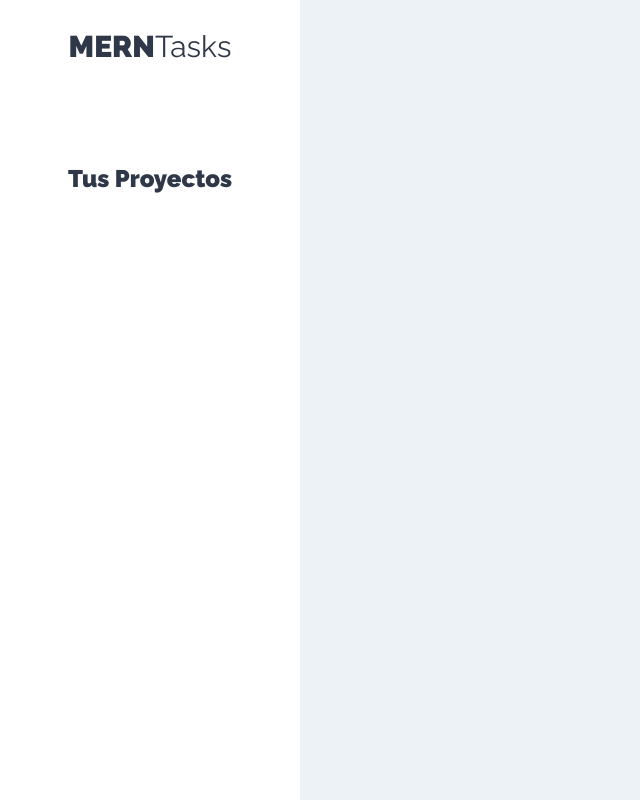
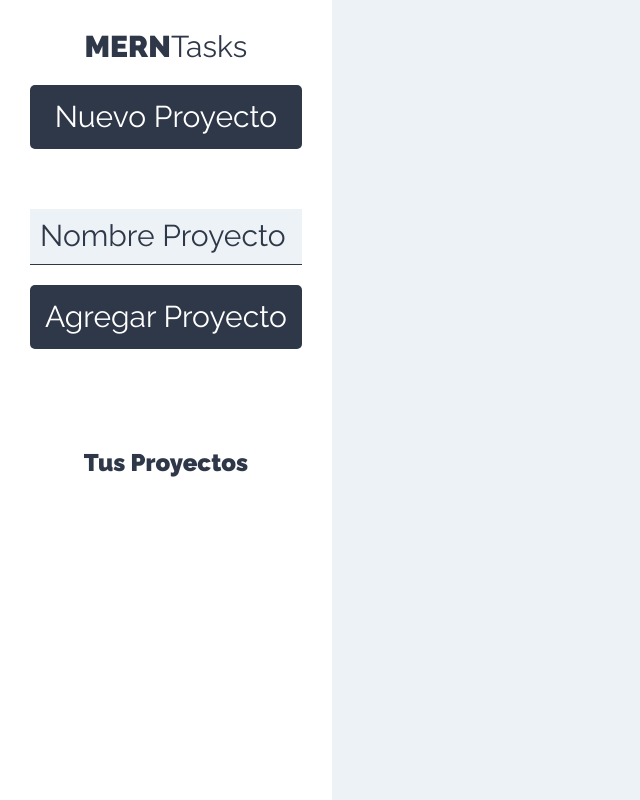
Before and after one commit to zesaru/MERNTaskFront, a React (Create React App) app: page /proyectos in a window 1280 px wide. Shown: the whole page, without its empty margins (0-640 px from the left). Built offline with nearby package versions, Linux system fonts and the light colour scheme.

Commit message:
Creando el Formulario para Nuevos Proyectos

```diff
--- a/src/components/layout/SideBar.js
+++ b/src/components/layout/SideBar.js
@@ -1,10 +1,12 @@
 import React from "react";
+import NuevoProyecto from "../proyectos/NuevoProyecto";
 
 const SideBar = () => {
   return (
     <aside>
       <h1>
         MERN<span>Tasks</span>
+        <NuevoProyecto />
       </h1>
       <div className="proyectos">
         <h2>Tus Proyectos</h2>
--- /dev/null
+++ b/src/components/proyectos/NuevoProyecto.js
@@ -0,0 +1,27 @@
+import React from "react";
+
+const NuevoProyecto = () => {
+  return (
+    <>
+      <button type="button" className="btn btn-block btn-primario">
+        Nuevo Proyecto
+      </button>
+      <form className="formulario-nuevo-proyecto">
+        <input
+          type="text"
+          className="input-text"
+          placeholder="Nombre Proyecto"
+          name="nombre"
+        />
+
+        <input
+          type="submit"
+          className="btn btn-primario btn-block"
+          value="Agregar Proyecto"
+        />
+      </form>
+    </>
+  );
+};
+
+export default NuevoProyecto;
```
